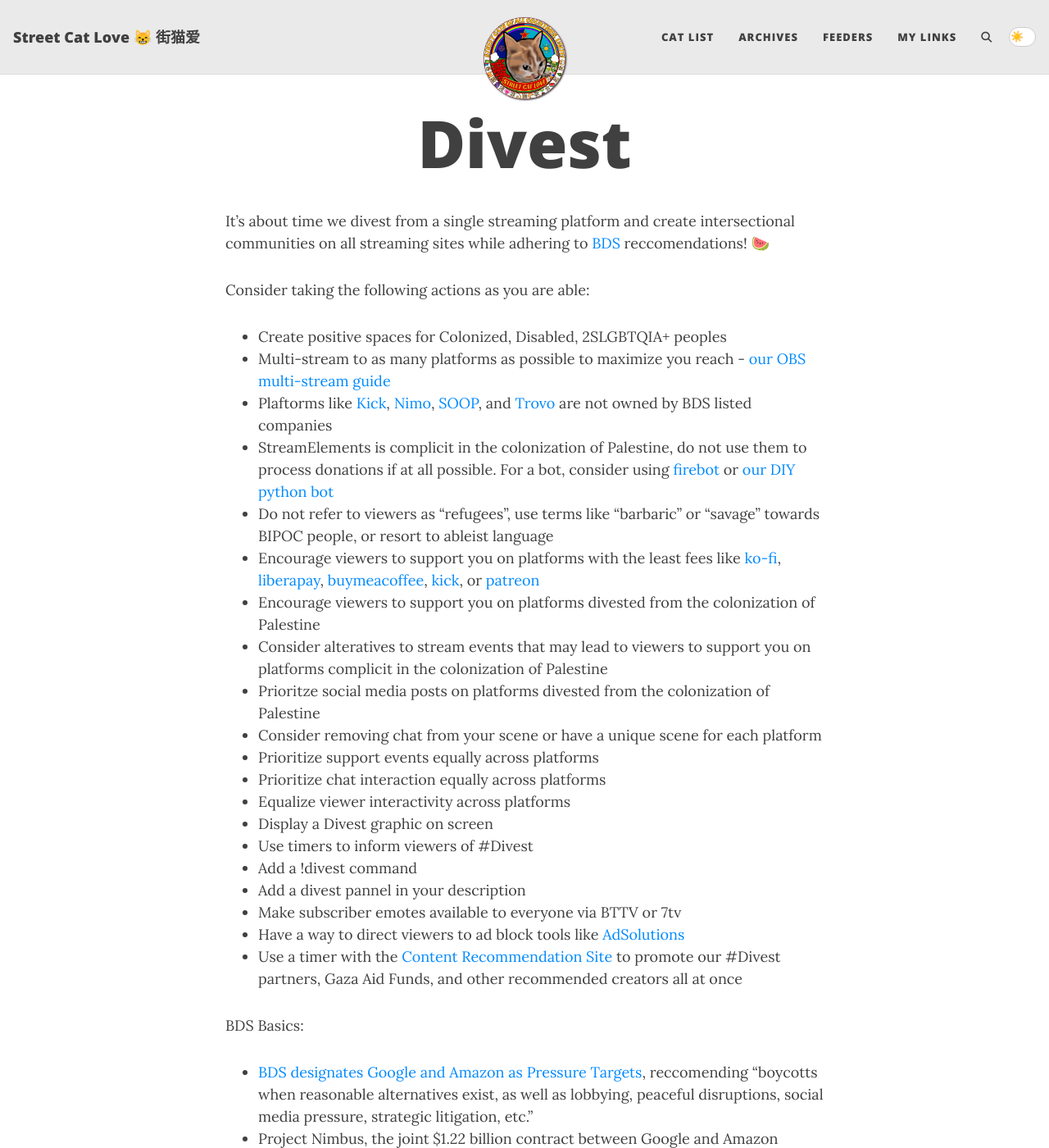
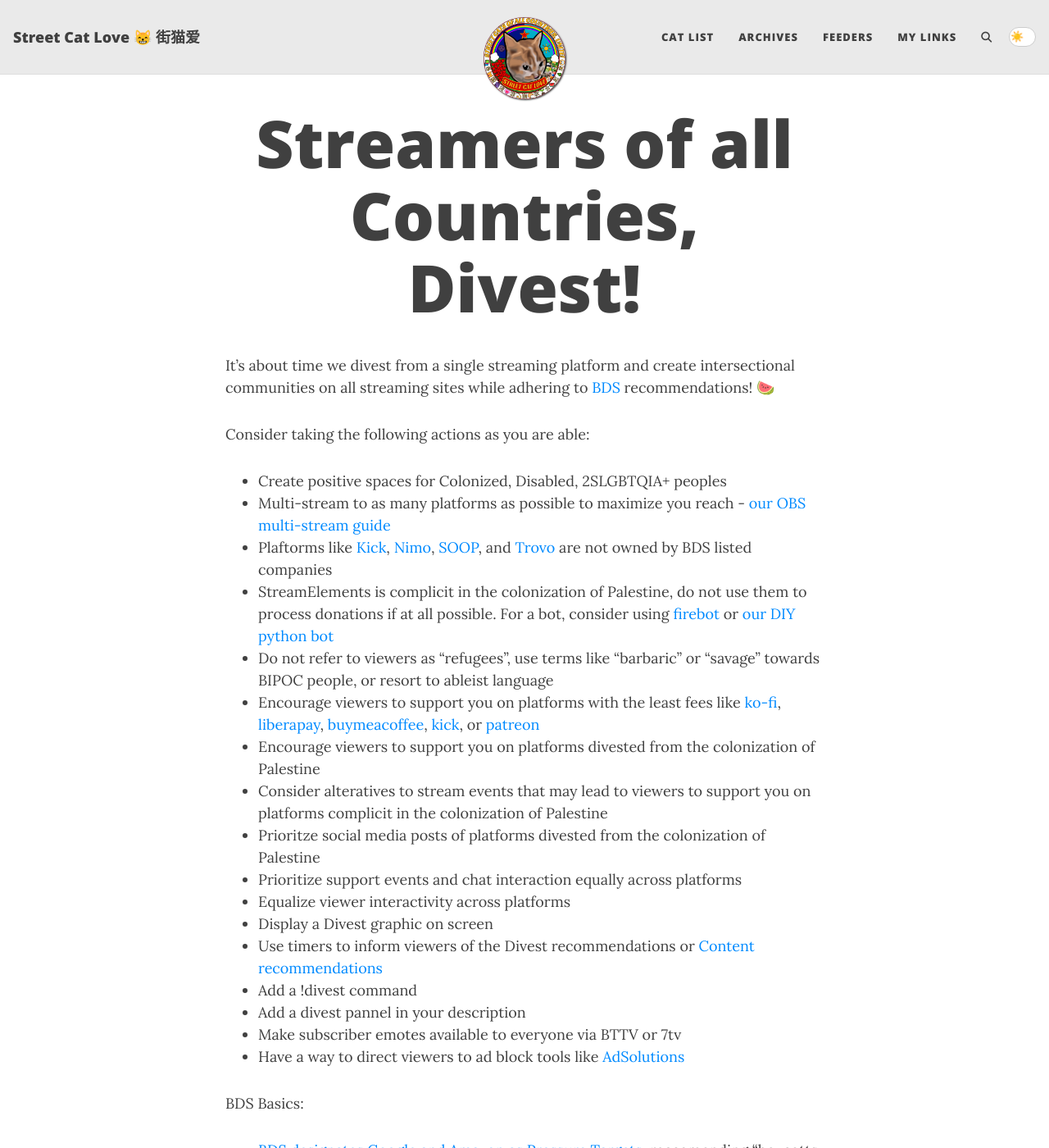
Before and after one commit to StreetCatLove/hellostreetcat, a Jekyll site: the page built from divest.md, in a window 1280 px wide and 1400 px high. Shown: the whole window at 82% size. Built offline with Jekyll 4.4.1, drawn with Linux system fonts in a browser that asks for light colours; comment, search, counter and statistics services are not loaded.

Commit message:
Update divest.md

```diff
--- a/divest.md
+++ b/divest.md
@@ -1,11 +1,11 @@
 ---
 layout: page
-title: Divest
+title: Streamers of all Countries, Divest!
 tags: [Forbidden Knowledge]
 comments: false
 ---
 
-It's about time we divest from a single streaming platform and create intersectional communities on all streaming sites while adhering to <a href="https://www.bdsmovement.net/">BDS</a> reccomendations! 🍉
+It's about time we divest from a single streaming platform and create intersectional communities on all streaming sites while adhering to <a href="https://www.bdsmovement.net/">BDS</a> recommendations! 🍉
 
 Consider taking the following actions as you are able:
 * Create positive spaces for Colonized, Disabled, 2SLGBTQIA+ peoples
@@ -16,18 +16,15 @@
 * Encourage viewers to support you on platforms with the least fees like <a href="https://ko-fi.com/">ko-fi</a>, <a href="https://en.liberapay.com/">liberapay</a>, <a href="https://buymeacoffee.com/">buymeacoffee</a>, <a href="https://kick.com/">kick</a>, or <a href="https://www.patreon.com/home">patreon</a>
 * Encourage viewers to support you on platforms divested from the colonization of Palestine
 * Consider alteratives to stream events that may lead to viewers to support you on platforms complicit in the colonization of Palestine
-* Prioritze social media posts on platforms divested from the colonization of Palestine
-* Consider removing chat from your scene or have a unique scene for each platform
-* Prioritize support events equally across platforms
-* Prioritize chat interaction equally across platforms
+* Prioritze social media posts of platforms divested from the colonization of Palestine
+* Prioritize support events and chat interaction equally across platforms
 * Equalize viewer interactivity across platforms
 * Display a Divest graphic on screen
-* Use timers to inform viewers of #Divest
+* Use timers to inform viewers of the Divest recommendations or <a href="https://github.com/StreetCatLove/recs">Content recommendations</a>
 * Add a !divest command
 * Add a divest pannel in your description
 * Make subscriber emotes available to everyone via BTTV or 7tv
 * Have a way to direct viewers to ad block tools like <a href="https://github.com/pixeltris/TwitchAdSolutions">AdSolutions</a>
-* Use a timer with the <a href="https://github.com/StreetCatLove/recs">Content Recommendation Site</a> to promote our #Divest partners, Gaza Aid Funds, and other recommended creators all at once
 
 BDS Basics:
 * <a href="https://bdsmovement.net/Guide-to-BDS-Boycott">BDS designates Google and Amazon as Pressure Targets</a>, reccomending "boycotts when reasonable alternatives exist, as well as lobbying, peaceful disruptions, social media pressure, strategic litigation, etc."
```
Also changed, not shown: other parts of divest.md (+1 -1 lines).
